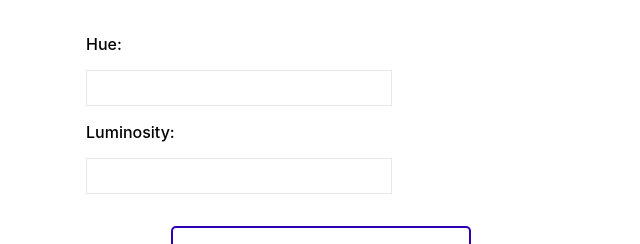
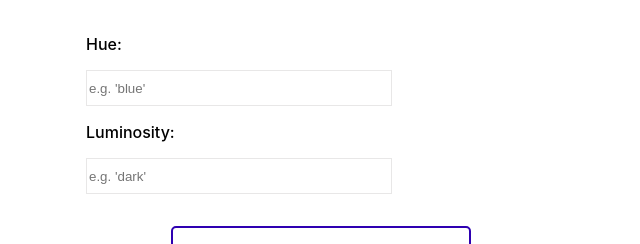
Before and after one commit to hiimmarco/random-color-generator-react, a React (Create React App) app: page / in a window 1280 px wide. Shown: the part 926-1170 px from the top of the page, without its empty margins (319-959 px from the left). Built offline with nearby package versions, Linux system fonts and the light colour scheme.

Commit message:
Add placeholders in input field

```diff
--- a/src/App.js
+++ b/src/App.js
@@ -45,6 +45,7 @@ function Specificcolor() {
         Hue:
         <input
           className="forminput"
+          placeholder="e.g. 'blue'"
           value={hue}
           onChange={(event) => setHue(event.currentTarget.value)}
         />
@@ -54,6 +55,7 @@ function Specificcolor() {
         Luminosity:
         <input
           className="forminput"
+          placeholder="e.g. 'dark'"
           value={luminosity}
           onChange={(event) => setLuminosity(event.currentTarget.value)}
         />
```
